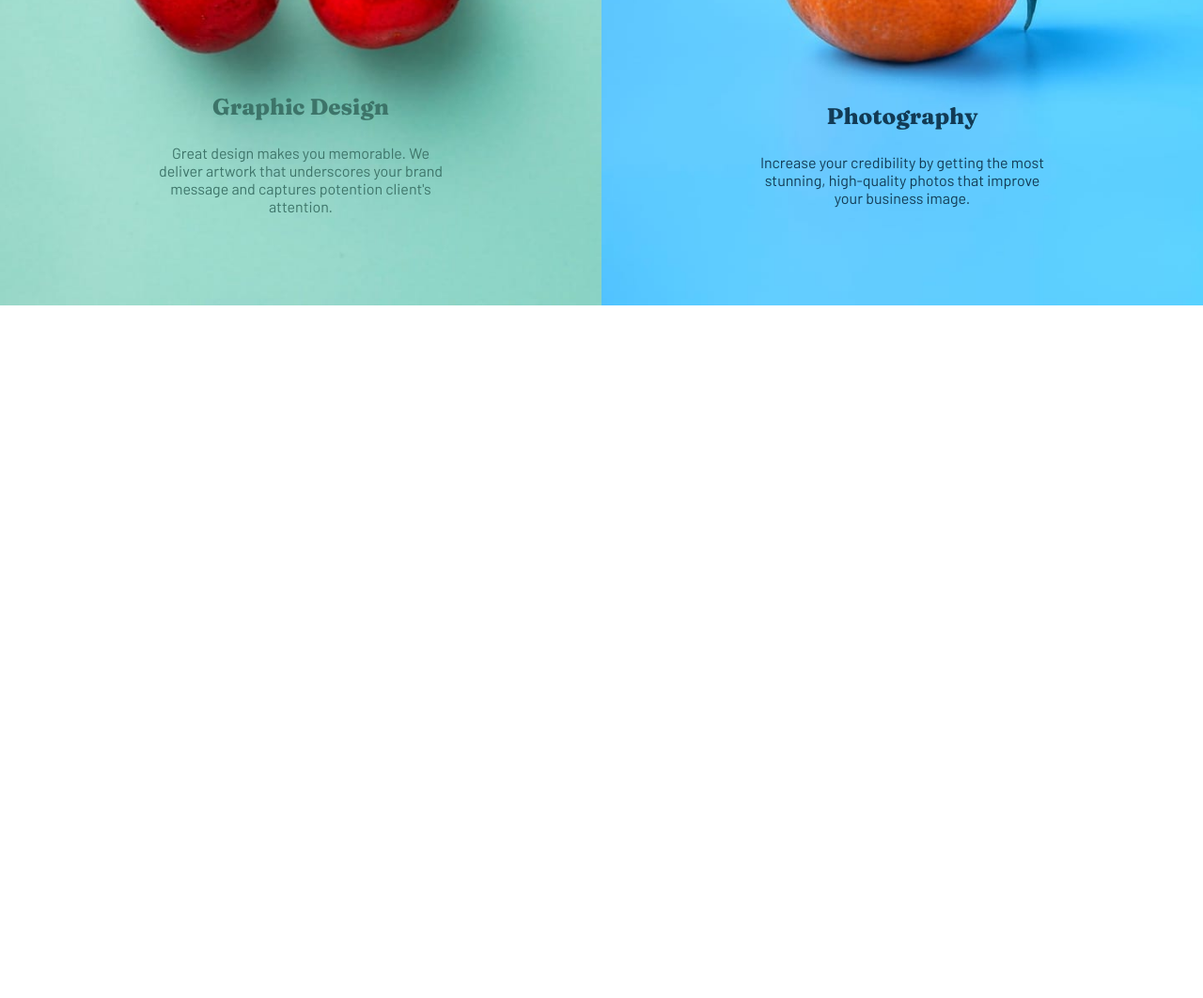
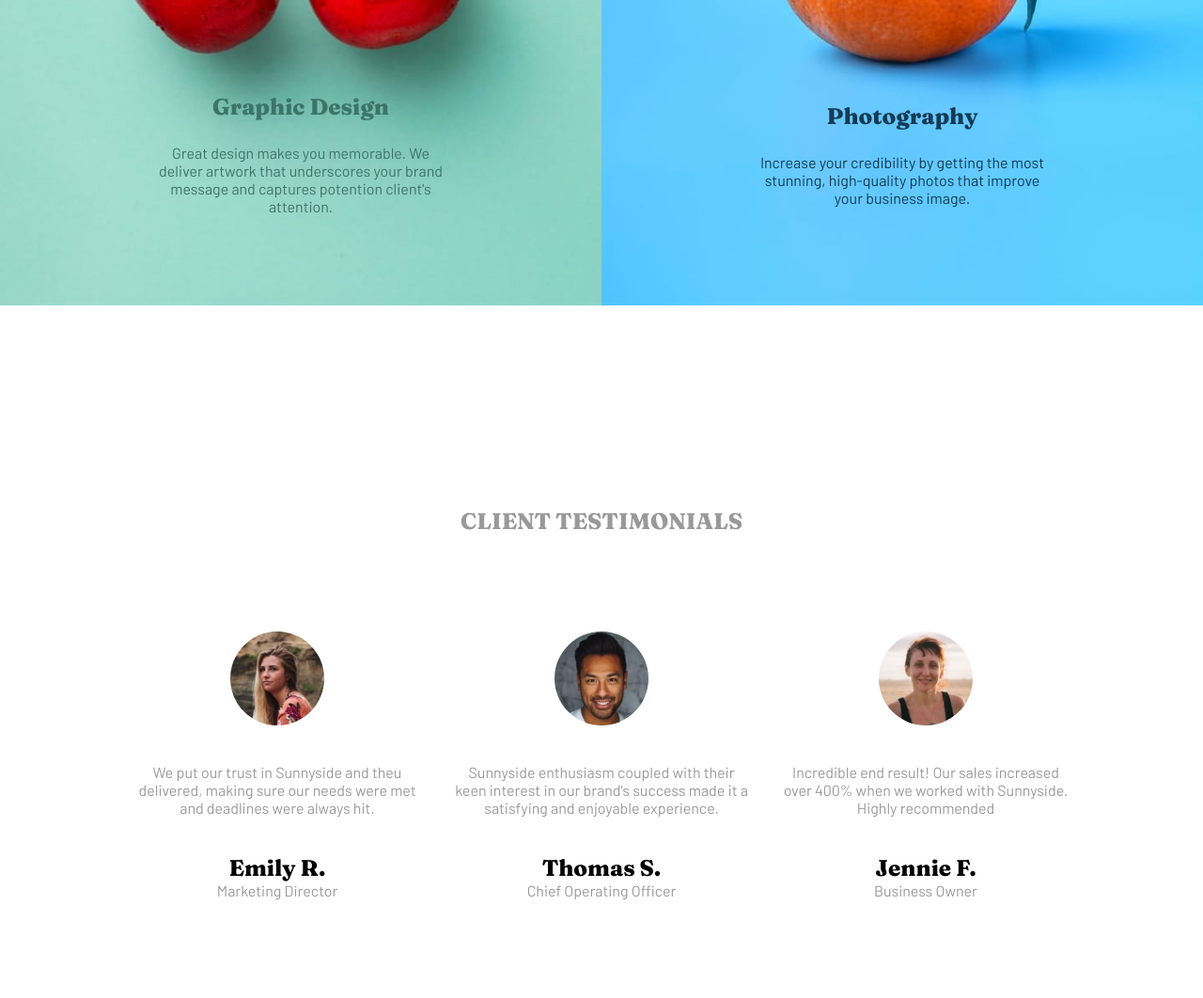
Before and after one commit to Ronit33/sunnyside, a plain HTML site: page index.html in a window 1280 px wide. Shown: the part 2084-3146 px from the top of the page at 94% size. Before the commit the page ends 2409 px from the top, so only its background shows below. Drawn offline with Linux system fonts and the light colour scheme.

Commit message:
completed testimonials

```diff
--- a/index.html
+++ b/index.html
@@ -14,7 +14,7 @@
     <link
         href="https://fonts.googleapis.com/css2?family=Barlow:ital,wght@0,400;1,600&family=Fraunces:ital,opsz,wght@0,9..144,800;1,9..144,700&display=swap"
         rel="stylesheet">
-        <script src="https://use.fontawesome.com/a780552e92.js"></script>
+    <script src="https://use.fontawesome.com/a780552e92.js"></script>
 
 </head>
 
@@ -37,7 +37,11 @@
                     <li class="contact-nav">CONTACT</li>
                 </a>
             </ul>
-            <div class="menu"><svg xmlns="http://www.w3.org/2000/svg" viewBox="0 0 448 512"><!--! Font Awesome Pro 6.1.1 by @fontawesome - https://fontawesome.com License - https://fontawesome.com/license (Commercial License) Copyright 2022 Fonticons, Inc. --><path d="M0 96C0 78.33 14.33 64 32 64H416C433.7 64 448 78.33 448 96C448 113.7 433.7 128 416 128H32C14.33 128 0 113.7 0 96zM0 256C0 238.3 14.33 224 32 224H416C433.7 224 448 238.3 448 256C448 273.7 433.7 288 416 288H32C14.33 288 0 273.7 0 256zM416 448H32C14.33 448 0 433.7 0 416C0 398.3 14.33 384 32 384H416C433.7 384 448 398.3 448 416C448 433.7 433.7 448 416 448z"/></svg></div>
+            <div class="menu"><svg xmlns="http://www.w3.org/2000/svg" viewBox="0 0 448 512">
+                    <!--! Font Awesome Pro 6.1.1 by @fontawesome - https://fontawesome.com License - https://fontawesome.com/license (Commercial License) Copyright 2022 Fonticons, Inc. -->
+                    <path
+                        d="M0 96C0 78.33 14.33 64 32 64H416C433.7 64 448 78.33 448 96C448 113.7 433.7 128 416 128H32C14.33 128 0 113.7 0 96zM0 256C0 238.3 14.33 224 32 224H416C433.7 224 448 238.3 448 256C448 273.7 433.7 288 416 288H32C14.33 288 0 273.7 0 256zM416 448H32C14.33 448 0 433.7 0 416C0 398.3 14.33 384 32 384H416C433.7 384 448 398.3 448 416C448 433.7 433.7 448 416 448z" />
+                </svg></div>
         </nav>
         <div class="header-content">
             <h1>WE ARE CREATIVE</h1>
@@ -89,7 +93,8 @@
         <section class="text-img-2">
             <div class="text-img">
                 <h1>Photography</h1>
-                <p>Increase your credibility by getting the most stunning, high-quality photos that improve your business image.</p>
+                <p>Increase your credibility by getting the most stunning, high-quality photos that improve your
+                    business image.</p>
             </div>
 
         </section>
@@ -97,7 +102,41 @@
 
     <!-- CONTENT END -->
 
+    <!-- TESTIMONIALS START -->
+    <section class="testimonials">
+        <h1>CLIENT TESTIMONIALS</h1>
+        <section class="client-grid">
+            <div class="client">
+                <img src="./images/image-emily.jpg" alt="girl">
+                <p>We put our trust in Sunnyside and theu delivered, making sure our needs were met and deadlines were
+                    always hit.</p>
+                <div class="designation">
+                    <h2>Emily R.</h2>
+                    <p>Marketing Director</p>
+                </div>
+            </div>
+            <div class="client">
+                <img src="./images/image-thomas.jpg" alt="boy">
+                <p>Sunnyside enthusiasm coupled with their keen interest in our brand's success made it a satisfying and
+                    enjoyable experience.</p>
+                <div class="designation">
+                    <h2>Thomas S.</h2>
+                    <p>Chief Operating Officer</p>
+                </div>
 
+            </div>
+            <div class="client">
+                <img src="./images/image-jennie.jpg" alt="girl">
+                <p>Incredible end result! Our sales increased over 400% when we worked with Sunnyside. Highly
+                    recommended</p>
+                <div class="designation">
+                    <h2>Jennie F.</h2>
+                    <p>Business Owner</p>
+                </div>
+
+            </div>
+        </section>
+    </section>
 
 
 
@@ -108,11 +147,11 @@
         const navbar = document.querySelector('.mobile-nav');
         const menu = document.querySelector('.menu');
         let checkNav = false
-        menu.addEventListener('click',()=>{
-            if(navbar.style.display!=='flex'){
+        menu.addEventListener('click', () => {
+            if (navbar.style.display !== 'flex') {
                 navbar.style.display = 'flex';
             }
-            else{
+            else {
                 navbar.style.display = 'none'
             }
 
--- a/style.css
+++ b/style.css
@@ -109,7 +109,7 @@ li{
         padding-top: 15px;
     }
 }
-@media (max-width: 350px) {
+@media (max-width: 380px) {
     .header-content{
         text-align: center;
         margin-top: 100px;
@@ -162,11 +162,15 @@ section img{
     font-weight: 800;
     font-size: 3rem;
 }
+.content-text a{
+        font-family: 'Fraunces', serif;
+}
 
 .content-text p{
     font-family: 'Barlow', 'serif';
     color: #444;
     font-size: 18px;
+    font-weight: 600;
 }
 
 .text-img-1{
@@ -211,6 +215,11 @@ section img{
 }
 
 @media (max-width: 700px) {
+    .content-text div{
+        text-align: center;
+        gap: 1rem;
+        padding: 1rem;
+    }
     .content{
         grid-template-columns: 1fr;
     }
@@ -221,19 +230,18 @@ section img{
         grid-row-start: 1;
     }
 }
-@media (max-width: 350px) {
+@media (max-width: 380px) {
 
     .content-text div{
-        width: 100%;
+        width: 90%;
         margin: 0;
-        text-align: center;
         gap: 1rem;
     }
     .content-text h1{
         font-size: 25px;
     }
     .text-img{
-        width: 100%;
+        width: 60%;
     }
     .text-img h1{
         font-size: 20px;
@@ -242,3 +250,65 @@ section img{
         font-size: 10px;
     }
 }
+
+ /* Testimonials css */
+
+ .testimonials{
+    height: 100vh;
+    padding: 50px;
+    display: flex;
+    flex-direction: column;
+    justify-content: center;
+ }
+
+ .testimonials h1{
+    text-align: center;
+    margin-top: 150px;
+    font-family: 'Fraunces', serif;
+    color: #999;
+ }
+ .client-grid{
+    display: grid;
+    grid-template-columns: 1fr 1fr 1fr;
+    text-align: center;
+    height: 70%;
+    width: 85%;
+    margin: 0 auto;
+    gap: 2rem;
+ }
+ .client img{
+    width: 100px;
+    height: 100px;
+    border-radius: 50%;
+ }
+.client{
+    display: flex;
+    flex-direction: column;
+    align-items: center;
+    justify-content: center;
+    gap: 2.5rem;
+}
+.client h2{
+    font-family: 'Fraunces', serif;
+}
+.client-grid p{
+    color: #999;
+}
+
+@media (max-width: 700px) {
+    .testimonials h1{
+        margin-bottom: 50px;
+    }
+    .client-grid{
+        grid-template-columns: 1fr;
+    }
+}
+@media (max-width: 380px) {
+    .client-grid p{
+        font-size: 12px;
+    }
+    .testimonials h1{
+        font-size: 1.2rem;
+    }
+
+}
```
